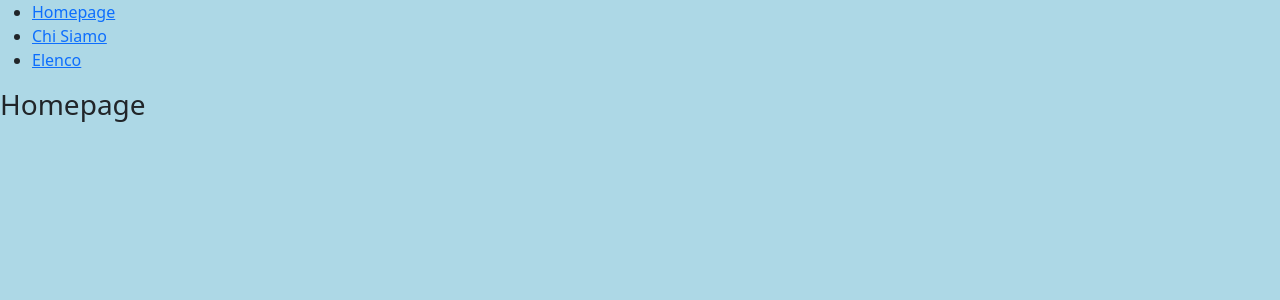
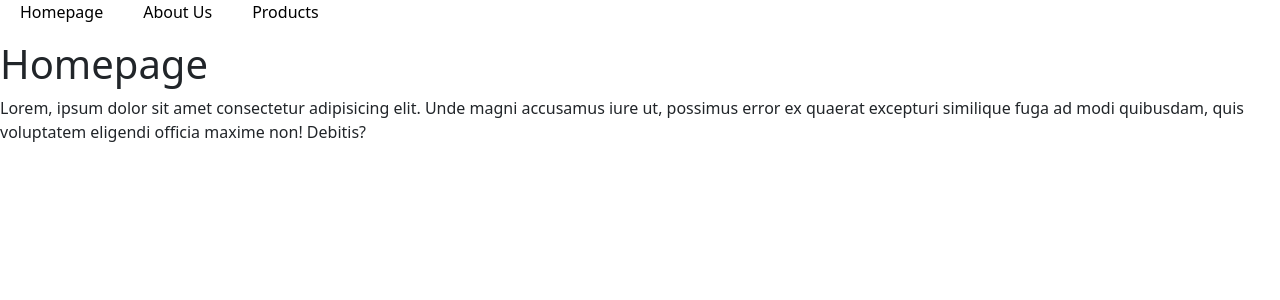
Before and after one commit to giovanbattista-web/react-router, a React (Vite) app: page / in a window 1280 px wide. Shown: the top 300 px of the page. Built offline with nearby package versions, Linux system fonts and the light colour scheme.

Commit message:
[UPD] OTTIMIZZAZIONE EFFETTUATA

```diff
--- a/src/App.jsx
+++ b/src/App.jsx
@@ -1,9 +1,8 @@
 import Homepage from './pages/Homepage';
-import ChiSiamo from './pages/ChiSiamo';
-import Elenco from './elenco/Elenco';
+import About from './pages/About.jsx';
+import Products from './pages/Products.jsx';
 import { BrowserRouter, Routes, Route } from 'react-router-dom';
-import DefaultLayout from './layouts/DefaultLayout';
-import Detail from './elenco/Detail.jsx';
+import SingleProduct from './pages/SingleProduct.jsx';
 
 function App() {
 
@@ -12,14 +11,10 @@ function App() {
       {/* ANDIAMO AD USARE LA COMPONENTE BrowserRouter */}
       <BrowserRouter>
         <Routes>
-          <Route element={<DefaultLayout />}>
-            <Route path='/' element={<Homepage />} />
-            <Route path='/chisiamo' element={<ChiSiamo />} />
-            <Route path='/elenco'>
-              <Route index element={<Elenco />} />
-              <Route path=':id' element={<Detail />} />
-            </Route>
-          </Route>
+          <Route path='/' Component={Homepage} />
+          <Route path='/about' Component={About} />
+          <Route path='/products' Component={Products} />
+          <Route path='/products/:id' Component={SingleProduct} />
         </Routes>
       </BrowserRouter>
     </>
--- a/src/components/Navbar.jsx
+++ b/src/components/Navbar.jsx
@@ -1,24 +1,34 @@
-import React from 'react';
 import { NavLink } from 'react-router-dom';
+
+const links = [
+    {
+        path: "/",
+        label: "Homepage",
+    },
+    {
+        path: "/about",
+        label: "About Us",
+    },
+    {
+        path: "/products",
+        label: "Products",
+    },
+]
 
 const Navbar = () => {
     return (
-        <>
+        <header>
             <nav>
-                <ul className='content, text'>
-                    <li>
-                        <NavLink to="/">Homepage</NavLink>
-                    </li>
-                    <li>
-                        <NavLink to="/chisiamo">Chi Siamo</NavLink>
-                    </li>
-                    <li>
-                        <NavLink to="/elenco">Elenco</NavLink>
-                    </li>
+                <ul className="list-unstyled d-flex">
+                    {links.map((link, index) => (
+                        <li className='list-item' key={index}>
+                            <NavLink to={link.path}>{link.label}</NavLink>
+                        </li>
+                    ))}
 
                 </ul>
             </nav>
-        </>
+        </header>
     )
 };
 
--- a/src/elenco/Detail.jsx
+++ /dev/null
@@ -1,45 +0,0 @@
-import React from 'react';
-import { useParams } from 'react-router-dom';
-import axios from 'axios';
-import { useState, useEffect } from 'react';
-
-
-
-const Detail = () => {
-    // DESTRUTTURAZIONE
-    const { id } = useParams();
-
-    // DICHIARO LA VARIABILE DI STATO CHE MI CONTERRA' LA CARD
-    const [todo, setTodo] = useState({});
-
-    // DEFINIZIONE DELLA FUNZIONE CHE MI RECUPERA LE INFORMAZIONI DELLA CARD TRAMITE PARAMETRO
-    const getSingleFoto = () => {
-        axios.get(`https://fakestoreapi.com/products/${id}`).then((response) => {
-            setTodo(response.data);
-        });
-    };
-
-    useEffect(() => {
-        getSingleFoto();
-    }, []);
-
-    return (
-        <div>
-            <h1>Dettaglio card</h1>
-            <div className='container'>
-                <div className='row'>
-                    <div className='col-12'>
-                        <div className='image'>
-                            <img src={todo.image} alt="" />
-                        </div>
-                        <h3>{todo.title}</h3>
-                        <p>{todo.price}</p>
-                        <p>{todo.description}</p>
-                        <p>{todo.category}</p>
-                    </div>
-                </div>
-            </div >
-        </div >
-    )
-};
-export default Detail;
--- a/src/elenco/Elenco.jsx
+++ /dev/null
@@ -1,44 +0,0 @@
-import React from 'react';
-import axios from "axios";
-import { useState, useEffect } from 'react';
-import { NavLink } from 'react-router-dom';
-
-function Elenco() {
-    const [todos, setTodos] = useState([]); // COME const Todos = [] PERO' PUO' CAMBIARE
-
-    const fetchTodos = () => {
-        axios.get("https://fakestoreapi.com/products/")
-            .then((response) => {
-                setTodos(response.data); // COME Todos = resp.data PERO' PER LO USESTATE
-            });
-    };
-
-    useEffect(() => {
-        fetchTodos()
-    }, []);
-    return (
-        <>
-            <div className="row mb-4">
-                <div className="col-12">
-                    <h1>ATTORI</h1>
-                </div>
-            </div>
-            <div className="row g-3">
-                {todos.map((todo) => {
-                    return <div className="col-12 col-md-6 col-lg-4" key={todo.id}>
-                        <NavLink className="text"
-                            to={`/elenco/${todo.id}`}>
-                            <div className="card rounded-0 d-flex">
-                                <div className="todo-image">
-                                    <img src={todo.image} className='img-fluid' alt="" />
-                                </div>
-                            </div>
-                        </NavLink>
-                    </div>
-                })}
-            </div>
-        </>
-    )
-};
-
-export default Elenco;
--- a/src/index.css
+++ b/src/index.css
@@ -1,15 +1,9 @@
-body {
-    background-color: lightblue;
+.list-item a {
+    color: black;
+    text-decoration: none;
+    margin: 0px 20px;
 }
 
-.card {
-    background-color: azure;
-}
-
-.content {
-    list-style-type: none;
-}
-
-.text {
+a {
     text-decoration: none;
 }
--- a/src/layouts/DefaultLayout.jsx
+++ /dev/null
@@ -1,18 +0,0 @@
-import React from 'react';
-import Navbar from '../components/Navbar';
-import { Outlet } from 'react-router-dom';
-
-const DefaultLayout = () => {
-    return (
-        <>
-            <header>
-                <Navbar />
-            </header>
-            <main>
-                <Outlet />
-            </main>
-        </>
-    )
-};
-
-export default DefaultLayout;
--- /dev/null
+++ b/src/pages/About.jsx
@@ -0,0 +1,13 @@
+import Navbar from '../components/Navbar';
+
+
+const About = () => {
+    return (
+        <div>
+            <Navbar />
+            <h1>Chi Siamo</h1>
+        </div>
+    )
+};
+
+export default About;
--- a/src/pages/ChiSiamo.jsx
+++ /dev/null
@@ -1,14 +0,0 @@
-import React from 'react';
-
-
-const ChiSiamo = () => {
-    return (
-        <>
-            <div>
-                <h3>Chi Siamo</h3>
-            </div>
-        </>
-    )
-};
-
-export default ChiSiamo;
--- a/src/pages/Homepage.jsx
+++ b/src/pages/Homepage.jsx
@@ -1,17 +1,18 @@
-import React from 'react';
-
-
+import Navbar from '../components/Navbar';
 
 const Homepage = () => {
     return (
         <>
+            <Navbar />
             <div>
-                <h3>Homepage</h3>
+                <h1>Homepage</h1>
+                <p>Lorem, ipsum dolor sit amet consectetur adipisicing elit. Unde magni accusamus iure ut,
+                    possimus error ex quaerat excepturi similique fuga ad modi quibusdam, quis voluptatem
+                    eligendi officia maxime non! Debitis?
+                </p>
             </div>
         </>
     )
 };
 
-
-
 export default Homepage;
--- /dev/null
+++ b/src/pages/Products.jsx
@@ -0,0 +1,49 @@
+import Navbar from '../components/Navbar';
+import { useState, useEffect } from 'react';
+import axios from 'axios';
+import { NavLink } from 'react-router-dom';
+
+const Products = () => {
+    const [products, setProducts] = useState([]);
+
+    //DEFINIZIONE DELLA FUNZIONE CHE MI RECUPERA I PRODOTTI ATTRAVERSO CHIAMATA AJAX
+    const getProducts = () => {
+        axios.get("https://fakestoreapi.com/products").then((resp) => {
+            setProducts(resp.data);
+        });
+    };
+
+    // USO LO USEEFFECT PER ESEGUIRE LA FUNZIONE DI RECUPERO DEI PRODOTTI QUANDO VIENE MONTATO IL COMPONENTE
+    useEffect(() => {
+        getProducts()
+    }, []); // L'ARRAY DELLE DIPENDENZE DEVE ESSERE VUOTO COSI' VIENE ESEGUITO SOLO AL MONTAGGIO DEL COMPONENTE
+
+    return (
+        <div>
+            <Navbar />
+            <h1>Elenco prodotti</h1>
+            <div className='container'>
+                <div className='row g-4'>
+                    {products.map((product) => (
+                        <div key={product.id} className='col-12 col-md-6 col-lg-4'>
+                            <div className='card'>
+                                <NavLink to={`/products/${product.id}`}>
+                                    <div className='card-image-top'>
+                                        <img src={product.image} alt={product.title} className='img-fluid' />
+                                    </div>
+                                    <div className='card-body text-dark list-unstyled'>
+                                        <h3>{product.title}</h3>
+                                        <p>{product.category}</p>
+                                        <p>{product.price}€</p>
+                                    </div>
+                                </NavLink>
+                            </div>
+                        </div>
+                    ))}
+                </div>
+            </div>
+        </div>
+    )
+}
+
+export default Products;
--- /dev/null
+++ b/src/pages/SingleProduct.jsx
@@ -0,0 +1,41 @@
+import axios from 'axios';
+import { useParams } from 'react-router-dom';
+import { useState, useEffect } from 'react';
+
+const SingleProduct = () => {
+    // MI DICHIARO LA VARIABILE ID DESTRUTTURANDO CIO' CHE MI RESTITUISCE IL METODO USEPARAMS (IL QUALE E' UN OGGETTO)
+    // CONTENENTE I PARAMETRI PASSATI TRAMITE URL
+    const { id } = useParams();
+    // DICHIARO LA VARIABILE DI STATO CHE CONTERRA' IL PRODOTTO
+    const [product, setProduct] = useState({});
+
+    // DEFINIZIONE DELLA FUNZIONE CHE MI RECUPERA LE INFORMAZIONI DEL PRODOTTO TRAMITE PARAMETRO
+    const getProductDetail = () => {
+        axios.get(`https://fakestoreapi.com/products/${id}`).then((resp) => {
+            setProduct(resp.data);
+        });
+    };
+
+    useEffect(() => {
+        getProductDetail();
+    }, []);
+
+    return (
+        <div className='container'>
+            <div className='row'>
+                <div className='col-12'>
+                    <h1>Dettaglio Prodotto</h1>
+                </div>
+                <div className='col-12'>
+                    <img src={product.image} alt="" className='fix-dim-img' />
+                    <h2>{product.title}</h2>
+                    <p>{product.price}€</p>
+                    <p>{product.category}</p>
+                    <p>{product.description}</p>
+                </div>
+            </div>
+        </div>
+    );
+};
+
+export default SingleProduct;
```
Also changed, not shown: 1 other file (tests, documents, lock files or other folders).
